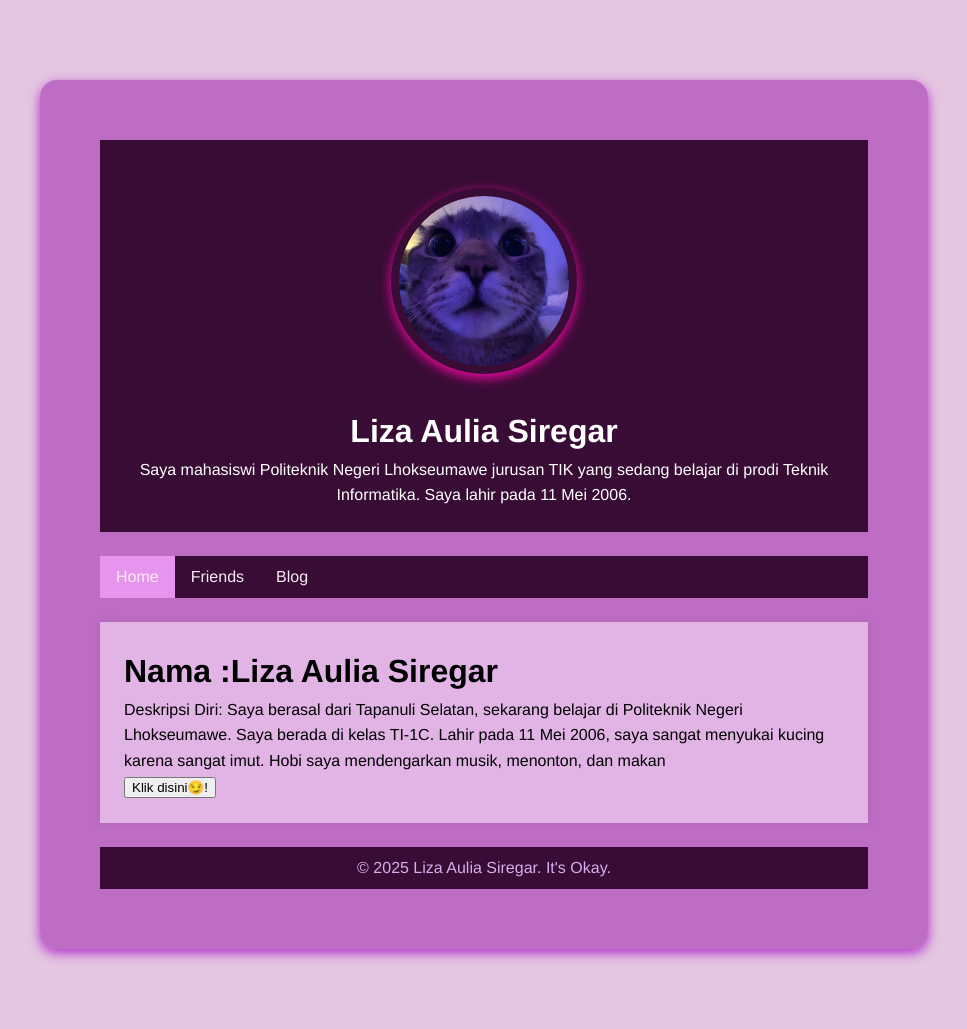
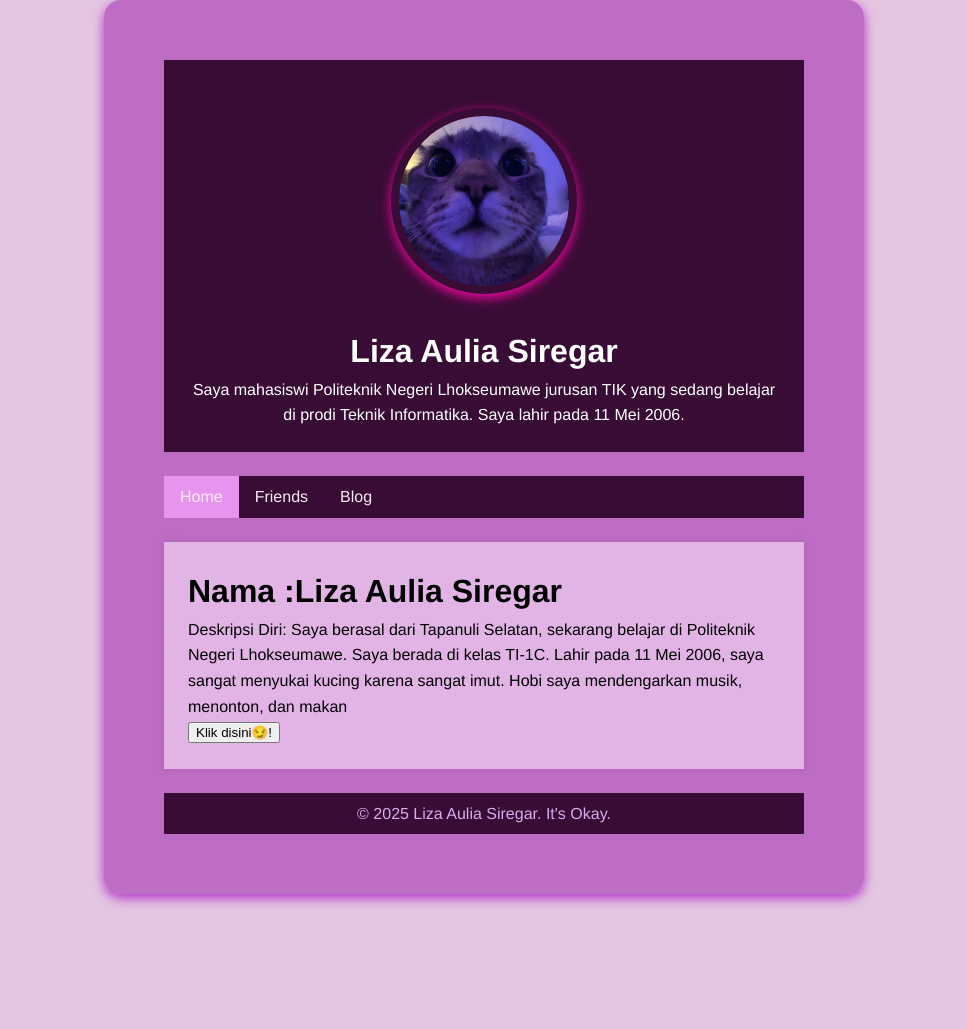
Before and after one commit to lizaauliasiregar/lizaauliasiregar.github.io, a Jekyll site: the page built from index.html, in a window 1280 px wide. Shown: the whole page, without its empty margins (156-1123 px from the left). Built offline with Jekyll 4.4.1, drawn with Linux system fonts in a browser that asks for light colours.

Commit message:
Update folder

```diff
--- a/_sass/main.scss
+++ b/_sass/main.scss
@@ -56,7 +56,7 @@ nav {
 }
 
 .container {
-    width: 60%; margin: 80px auto; overflow: hidden;
+    width: 50%; margin: auto; overflow: hidden;
     padding: 60px;
     border-radius: 17px; background-color: #ae47b8b2;
     box-shadow: 0 4px 12px rgba(175, 39, 202, 0.952);
```
Also changed, not shown: 2 other files.
